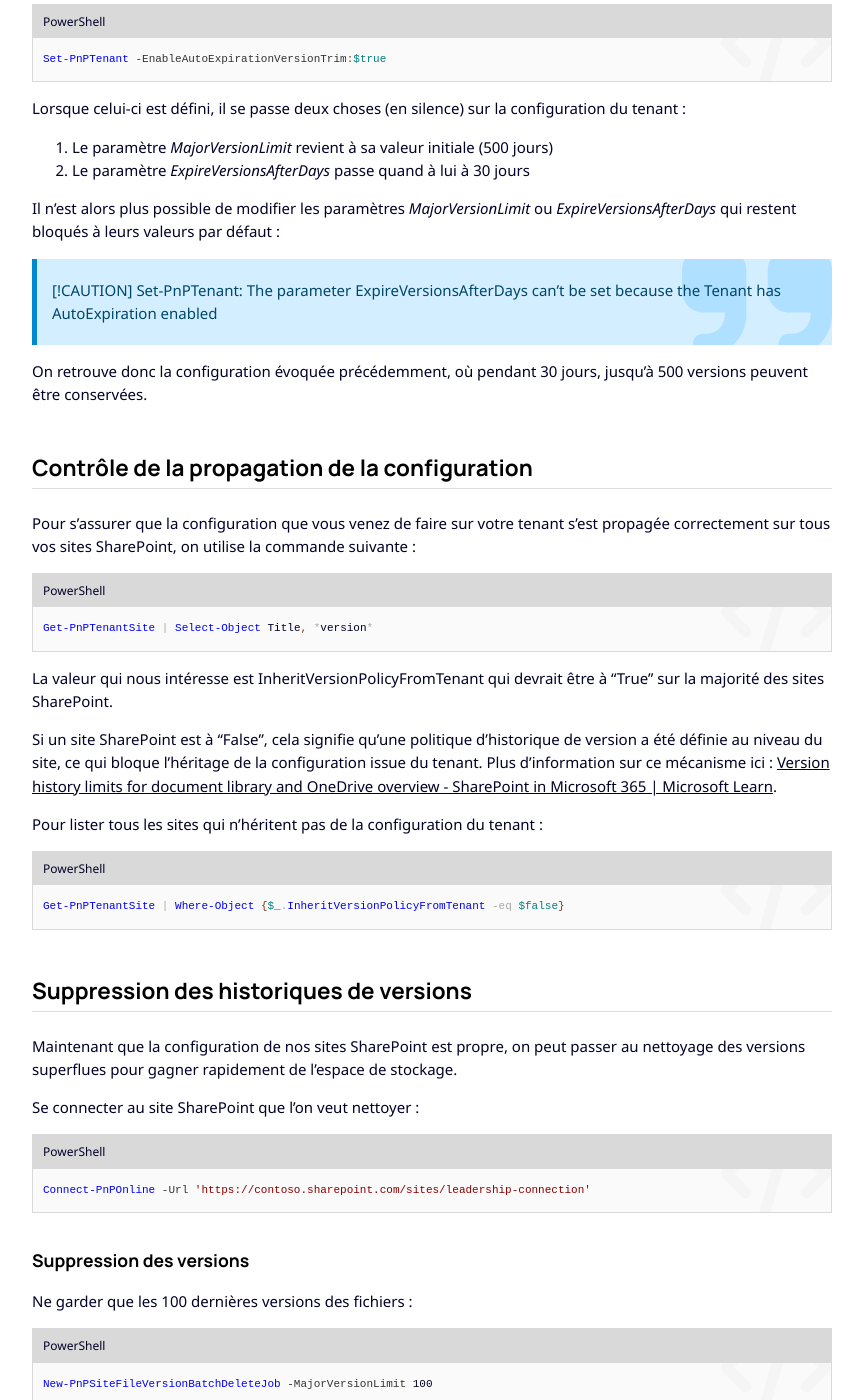
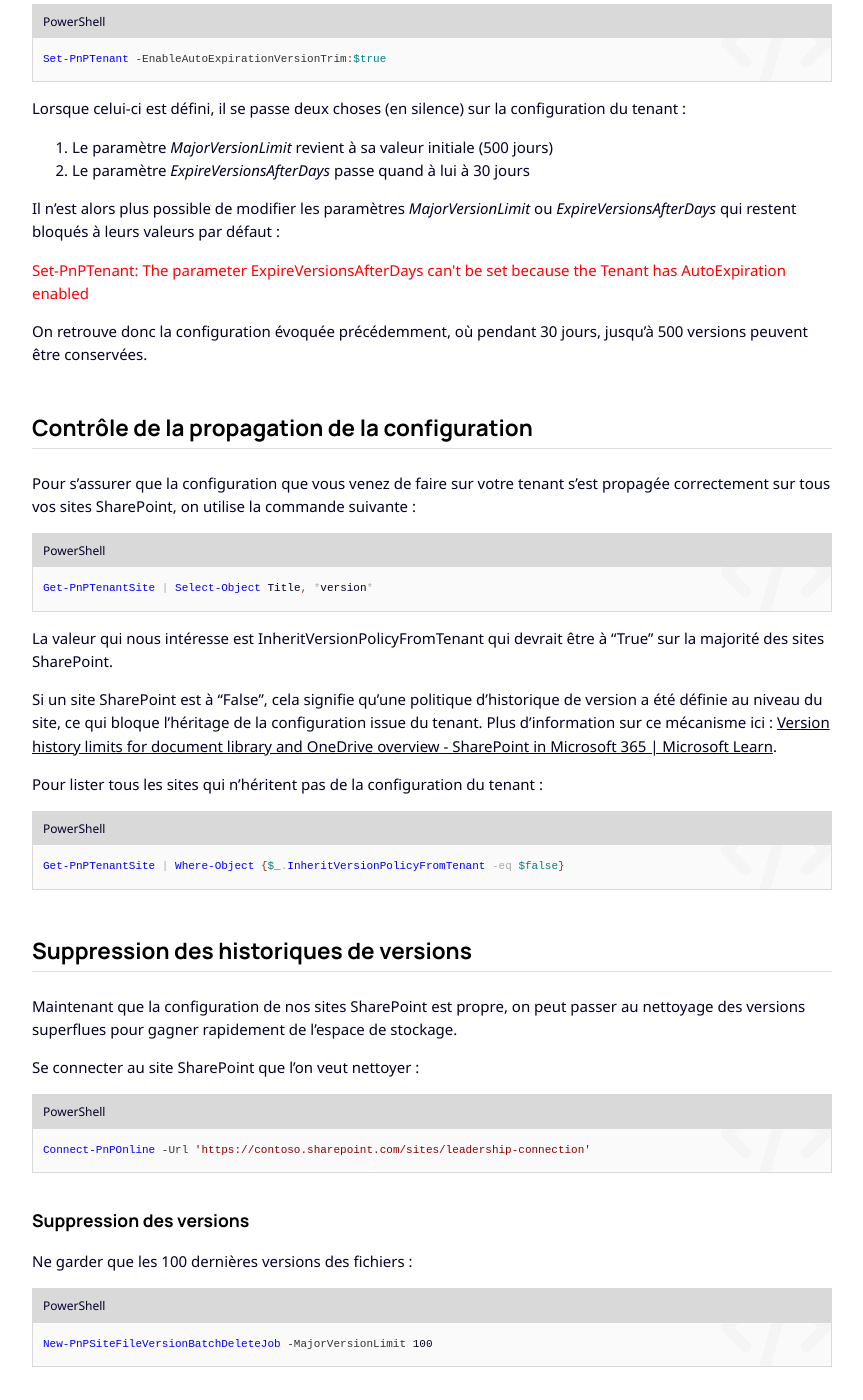
Before and after one commit to leobouard/leobouard.github.io, a Jekyll site: the page built from _posts/2024-07-11-le-versioning-sur-sharepoint.md, in a window 1280 px wide and 1400 px high, scrolled down 2946 px. Shown: the whole window, without its empty margins (208-1071 px from the left). Built offline with Jekyll 4.4.1, drawn with Linux system fonts in a browser that asks for light colours; nearby versions of some CDN libraries; some web fonts are replaced; some of the changed text lies outside the part shown.

Commit message:
Update 2024-07-11-le-versioning-sur-sharepoint.md

```diff
--- a/_posts/2024-07-11-le-versioning-sur-sharepoint.md
+++ b/_posts/2024-07-11-le-versioning-sur-sharepoint.md
@@ -109,8 +108,7 @@ Lorsque celui-ci est défini, il se passe deux choses (en silence) sur la config
 
 Il n'est alors plus possible de modifier les paramètres *MajorVersionLimit* ou *ExpireVersionsAfterDays* qui restent bloqués à leurs valeurs par défaut :
 
-> [!CAUTION]
-> Set-PnPTenant: The parameter ExpireVersionsAfterDays can't be set because the Tenant has AutoExpiration enabled
+<p style="color: red;">Set-PnPTenant: The parameter ExpireVersionsAfterDays can't be set because the Tenant has AutoExpiration enabled</p>
 
 On retrouve donc la configuration évoquée précédemment, où pendant 30 jours, jusqu'à 500 versions peuvent être conservées.
 
```
Also changed, not shown: other parts of _posts/2024-07-11-le-versioning-sur-sharepoint.md (+0 -2 lines).
